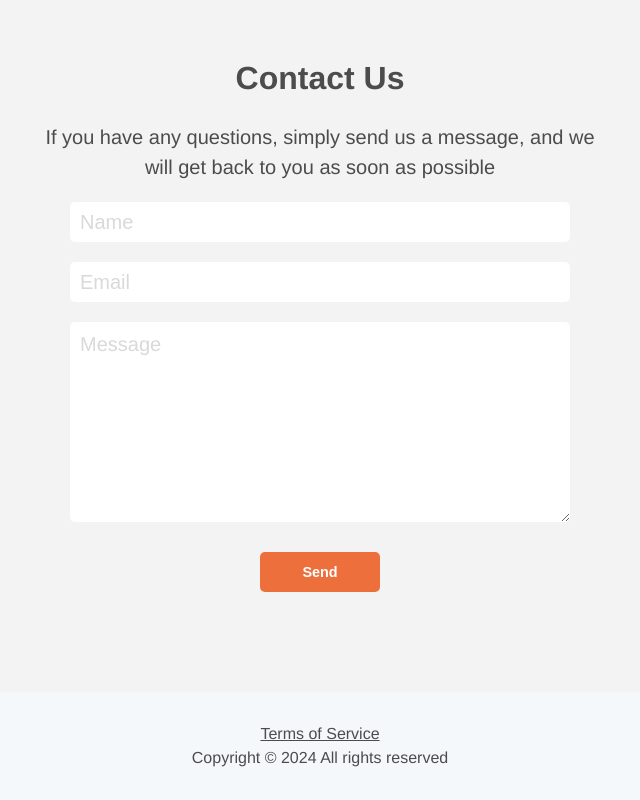
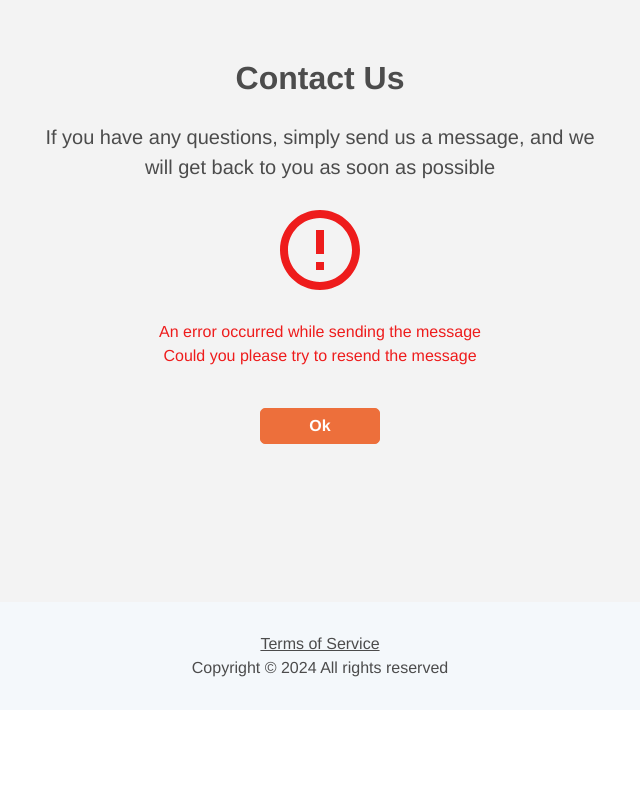
Before and after one commit to SergeyGadzhilov/uimenu, a React (Vite) app in the folder apps/client/: page / in a window 1280 px wide. Shown: the part 2202-3002 px from the top of the page, without its empty margins (320-960 px from the left). After the commit the page ends 2912 px from the top, so only its background shows below. Built offline with nearby package versions, Linux system fonts and the light colour scheme.

Commit message:
Add error to the form

```diff
--- /dev/null
+++ b/apps/client/src/components/Buttons/AccentButton.module.css
@@ -0,0 +1,10 @@
+.button {
+    color: #FFFFFF;
+    border-radius: 5px;
+    background-color: #ED6F3B;
+    text-align: center;
+    padding: 5px 10px;
+    border: 1px solid #ED6F3B;
+    min-width: 120px;
+    font-weight: 700;
+}
--- /dev/null
+++ b/apps/client/src/components/Buttons/AccentButton.tsx
@@ -0,0 +1,7 @@
+import styles from "./AccentButton.module.css"
+
+export default function AccentButton({label="", onPress=null}) {
+    return (
+        <button className={styles.button} onClick={onPress}>{label}</button>
+    );
+};
--- /dev/null
+++ b/apps/client/src/components/RCMenuContactForm/Error.module.css
@@ -0,0 +1,19 @@
+.error {
+    display: flex;
+    flex-direction: column;
+    align-items: center;
+}
+
+.icon {
+    width: 96px;
+}
+
+.description {
+    margin-top: 22px;
+    color: #EE1C1C;
+    text-align: center;
+}
+
+.button {
+    margin-top: 40px;
+}
--- /dev/null
+++ b/apps/client/src/components/RCMenuContactForm/Error.tsx
@@ -0,0 +1,21 @@
+import AccentButton from "../Buttons/AccentButton";
+import styles from "./Error.module.css"
+
+export default function Error({show=false, onClose=null}) {
+    return (
+        <>
+            {show &&
+                (<div className={styles.error}>
+                    <img className={styles.icon} src="/assets/images/error.svg"></img>
+                    <div className={styles.description}>
+                        An error occurred while sending the message<br/>
+                        Could you please try to resend the message
+                    </div>
+                    <div className={styles.button}>
+                        <AccentButton label="Ok" onPress={onClose}/>
+                    </div>
+                </div>)
+            }
+        </>
+    );
+};
--- /dev/null
+++ b/apps/client/src/components/RCMenuContactForm/Loader.module.css
@@ -0,0 +1,3 @@
+.spinner {
+    width: 96px;
+}
--- /dev/null
+++ b/apps/client/src/components/RCMenuContactForm/Loader.tsx
@@ -0,0 +1,9 @@
+import styles from "./Loader.module.css"
+
+export default function Loader({show=false}) {
+    return (
+        <>
+            {show && <img className={styles.spinner} src="/assets/images/spinner.svg"></img>}
+        </>
+    );
+}
--- a/apps/client/src/components/RCMenuContactForm/RCMenuContactForm.tsx
+++ b/apps/client/src/components/RCMenuContactForm/RCMenuContactForm.tsx
@@ -1,25 +1,35 @@
 import { useState } from 'react';
 import styles from './RCMenuContactFrom.module.css'
+import Error from './Error';
+import Loader from './Loader';
+
+enum Page {
+    Form,
+    Loader,
+    Error,
+    Success
+}
 
 const RCMenuContactFrom = () => {
-    const [isLoading, setLoading] = useState(false);
+    const [page, setPage] = useState(Page.Error);
 
     const handleSubmit = (event) => {
         event.preventDefault();
-        setLoading(true);
+        setPage(Page.Error);
     };
 
     return (
         <form className={styles.form} onSubmit={handleSubmit}>
-        {
-            isLoading ? <img className={styles.spinner} src="/assets/images/spinner.svg"></img> :
-            <>
+            {page == Page.Form &&
+                <>
                 <input className={styles.input} type="text" placeholder="Name"></input>
                 <input className={styles.input} type="text" placeholder="Email"></input>
                 <textarea className={styles.textarea} placeholder="Message"/>
                 <input className={styles.submit} type="submit" value="Send" />
-            </>
-        }
+                </>
+            }
+            <Error show={page == Page.Error} onClose={() => {setPage(Page.Form)}} />
+            <Loader show={page == Page.Loader} />
         </form>
     );
 };
--- a/apps/client/src/components/RCMenuContactForm/RCMenuContactFrom.module.css
+++ b/apps/client/src/components/RCMenuContactForm/RCMenuContactFrom.module.css
@@ -36,7 +36,3 @@
     font-weight: 700;
     margin-top: 10px;
 }
-
-.spinner {
-    width: 96px;
-}
```
Also changed, not shown: apps/client/public/assets/images/error.svg (added).
